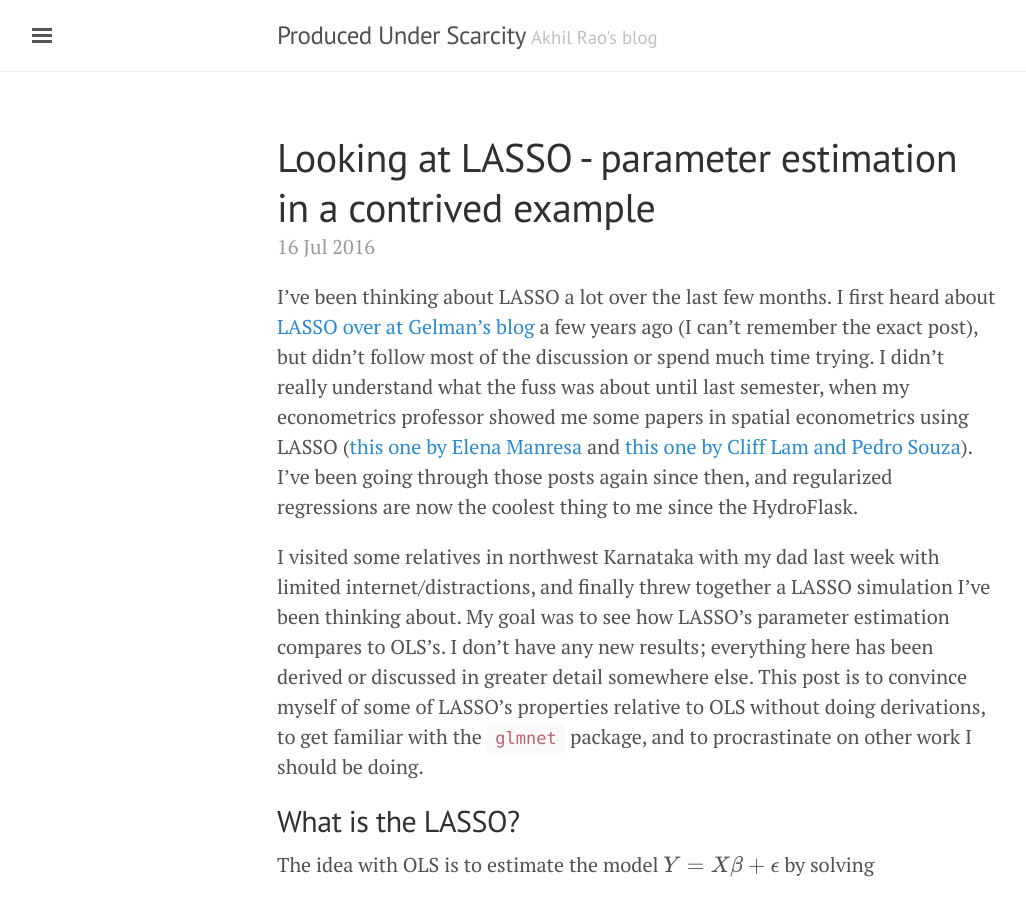
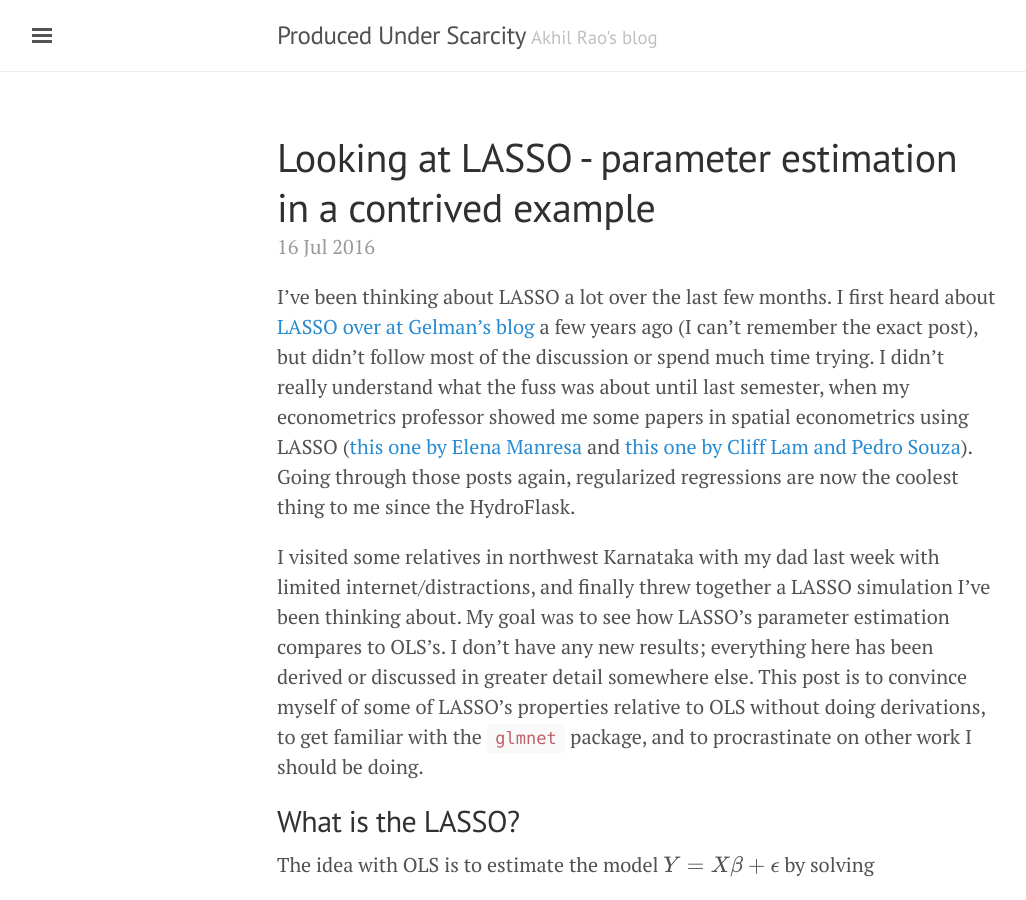
Before and after one commit to akhilrao/akhilrao.github.io, a Jekyll site: the page built from _posts/2016-07-16-lasso-ols-sim-1.md, in a window 1280 px wide and 900 px high. Shown: the whole window, without its empty margins (3-1029 px from the left). Built offline with Jekyll 4.4.1, drawn with Linux system fonts in a browser that asks for light colours; formulas are drawn with MathJax 3; some of the changed text lies outside the part shown.

Commit message:
fixing aesthetics

```diff
--- a/_posts/2016-07-16-lasso-ols-sim-1.md
+++ b/_posts/2016-07-16-lasso-ols-sim-1.md
@@ -10,7 +10,7 @@ published: true
 summary: Some simulation results comparing LASSO and OLS estimators in small samples
 ---
 
-I've been thinking about LASSO a lot over the last few months. I first heard about [LASSO over at Gelman's blog](http://andrewgelman.com/?s=LASSO) a few years ago (I can't remember the exact post), but didn't follow most of the discussion or spend much time trying. I didn't really understand what the fuss was about until last semester, when my econometrics professor showed me some papers in spatial econometrics using LASSO ([this one by Elena Manresa](http://www.cireqmontreal.com/wp-content/uploads/2015/02/manresa.pdf) and [this one by Cliff Lam and Pedro Souza](http://stats.lse.ac.uk/lam/RSPT.pdf)). I've been going through those posts again since then, and regularized regressions are now the coolest thing to me since the HydroFlask.
+I've been thinking about LASSO a lot over the last few months. I first heard about [LASSO over at Gelman's blog](http://andrewgelman.com/?s=LASSO) a few years ago (I can't remember the exact post), but didn't follow most of the discussion or spend much time trying. I didn't really understand what the fuss was about until last semester, when my econometrics professor showed me some papers in spatial econometrics using LASSO ([this one by Elena Manresa](http://www.cireqmontreal.com/wp-content/uploads/2015/02/manresa.pdf) and [this one by Cliff Lam and Pedro Souza](http://stats.lse.ac.uk/lam/RSPT.pdf)). Going through those posts again, regularized regressions are now the coolest thing to me since the HydroFlask.
 
 I visited some relatives in northwest Karnataka with my dad last week with limited internet/distractions, and finally threw together a LASSO simulation I've been thinking about. My goal was to see how LASSO's parameter estimation compares to OLS's. I don't have any new results; everything here has been derived or discussed in greater detail somewhere else. This post is to convince myself of some of LASSO's properties relative to OLS without doing derivations, to get familiar with the `glmnet` package, and to procrastinate on other work I should be doing.
 
@@ -98,7 +98,7 @@ The coefficient storage could have been done more elegantly and I don't like tho
 
 Anyway, the function `lasso_ols_mc()` takes three arguments: `n_covs`, the number of covariates to generate; `n_obs`, the number of observations to generate; `n_iter`, the number of iterations to run. It returns a list with two dataframes of dimension `n_iter` by `n_covs`: the first is the OLS coefficients, and the second is the LASSO coefficients. The code is in the file `simulation.r` [here](https://github.com/akhilrao/akhilrao.github.io/tree/master/public/code/lassoOlsSim/simulation.r).
 
-Note: I'm using `cv.glmnet()` instead of `glmnet()` to get the estimated coefficients from the penalization parameter $$\lambda$$ which minimizes the cross-validated errors. This [stack exchange post](http://stats.stackexchange.com/questions/77546/how-to-interpret-glmnet) has a good discussion of the use of `cv.glmnet()` versus `glmnet()` and how that relates to $$\lambda$$.
+I'm using `cv.glmnet()` instead of `glmnet()` to get the estimated coefficients from the penalization parameter $$\lambda$$ which minimizes the cross-validated errors. This [stack exchange post](http://stats.stackexchange.com/questions/77546/how-to-interpret-glmnet) has a good discussion of the use of `cv.glmnet()` versus `glmnet()` and how that relates to $$\lambda$$.
 
 ### Simulation 1: 25 covariates
 
```
